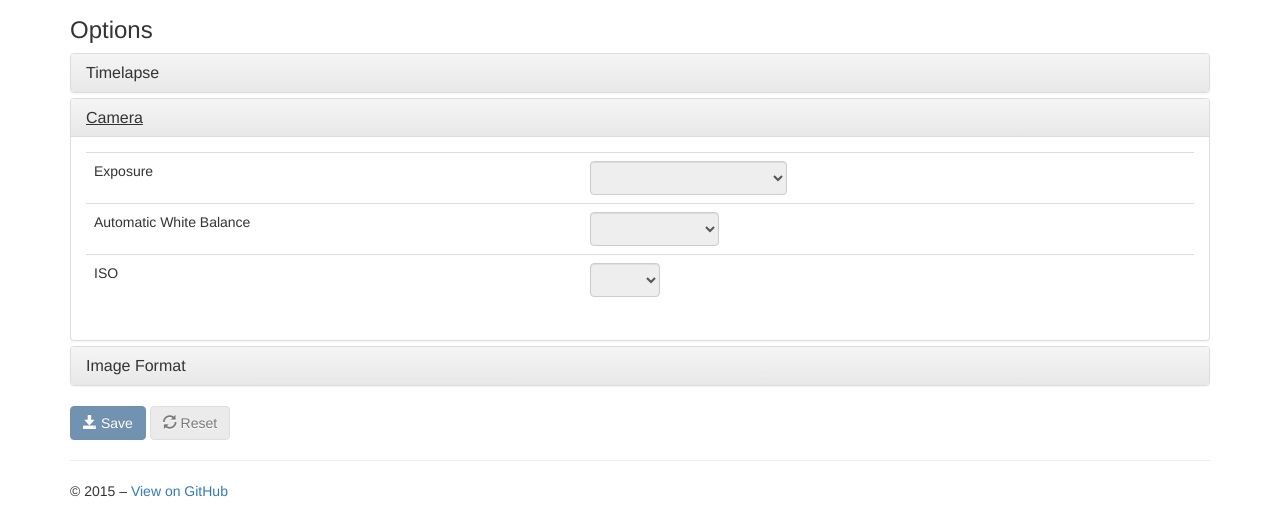
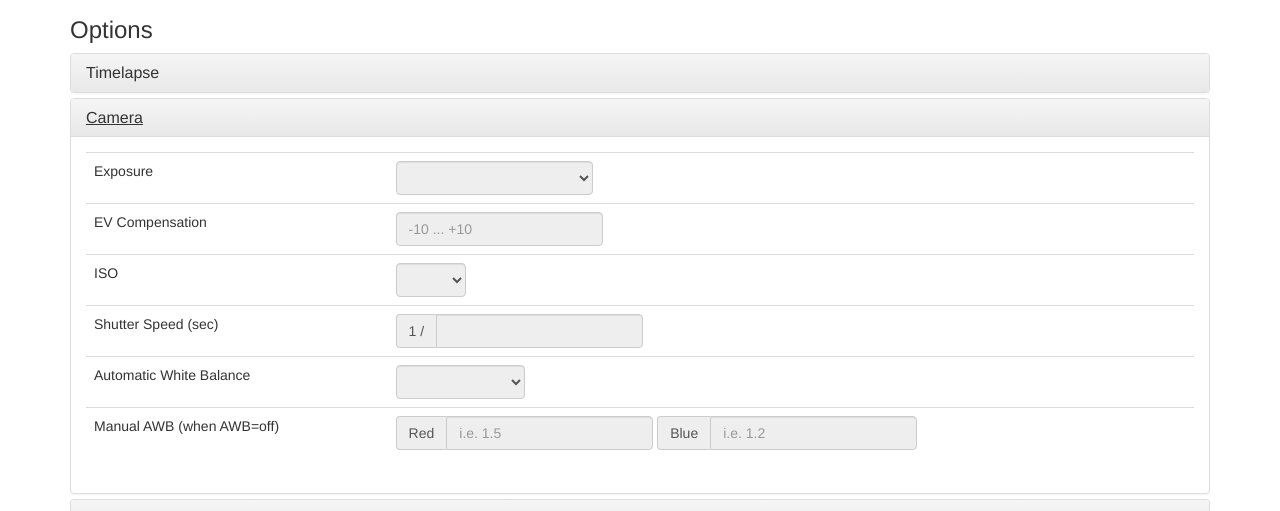
Before and after one commit to not-implemented/raspicam-timelapse, a plain HTML site: page webapp/index.html in a window 1280 px wide. Both pictures are taken after a click on the button "Camera". Shown: the part 552-1063 px from the top of the page. Drawn offline with nearby package versions, Linux system fonts and the light colour scheme; no server answers.

Commit message:
More camera options (EV Compensation, Shutter Speed, Manual AWB)

```diff
--- a/webapp/index.html
+++ b/webapp/index.html
@@ -118,6 +118,30 @@
                                     </select>
                                 </div>
                             </td></tr>
+                            <tr><td>EV Compensation</td><td>
+                                <div class="form-inline">
+                                    <input id="option-ev" type="text" class="form-control" placeholder="-10 ... +10">
+                                </div>
+                            </td></tr>
+                            <tr><td>ISO</td><td>
+                                <div class="form-inline">
+                                    <select id="option-iso" class="form-control">
+                                        <option value=""></option>
+                                        <option value="100">100</option>
+                                        <option value="200">200</option>
+                                        <option value="400">400</option>
+                                        <option value="800">800</option>
+                                    </select>
+                                </div>
+                            </td></tr>
+                            <tr><td>Shutter Speed (sec)</td><td>
+                                <div class="form-inline">
+                                    <div class="input-group">
+                                        <span class="input-group-addon">1 / </span>
+                                        <input id="option-shutterSpeed" type="text" class="form-control">
+                                    </div>
+                                </div>
+                            </td></tr>
                             <tr><td>Automatic White Balance</td><td>
                                 <div class="form-inline">
                                     <select id="option-awb" class="form-control">
@@ -135,15 +159,16 @@
                                     </select>
                                 </div>
                             </td></tr>
-                            <tr><td>ISO</td><td>
+                            <tr><td>Manual AWB (when AWB=off)</td><td>
                                 <div class="form-inline">
-                                    <select id="option-iso" class="form-control">
-                                        <option value=""></option>
-                                        <option value="100">100</option>
-                                        <option value="200">200</option>
-                                        <option value="400">400</option>
-                                        <option value="800">800</option>
-                                    </select>
+                                    <div class="input-group">
+                                        <span class="input-group-addon">Red</span>
+                                        <input id="option-awbRedGain" type="text" class="form-control" placeholder="i.e. 1.5">
+                                    </div>
+                                    <div class="input-group">
+                                        <span class="input-group-addon">Blue</span>
+                                        <input id="option-awbBlueGain" type="text" class="form-control" placeholder="i.e. 1.2">
+                                    </div>
                                 </div>
                             </td></tr>
                         </table>
```
Also changed, not shown: 1 other file.
